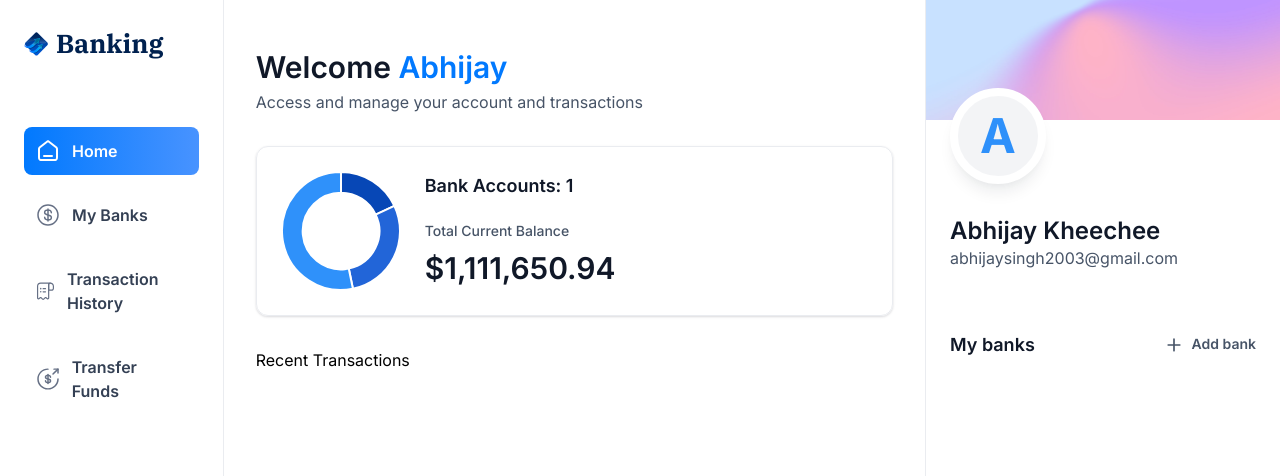
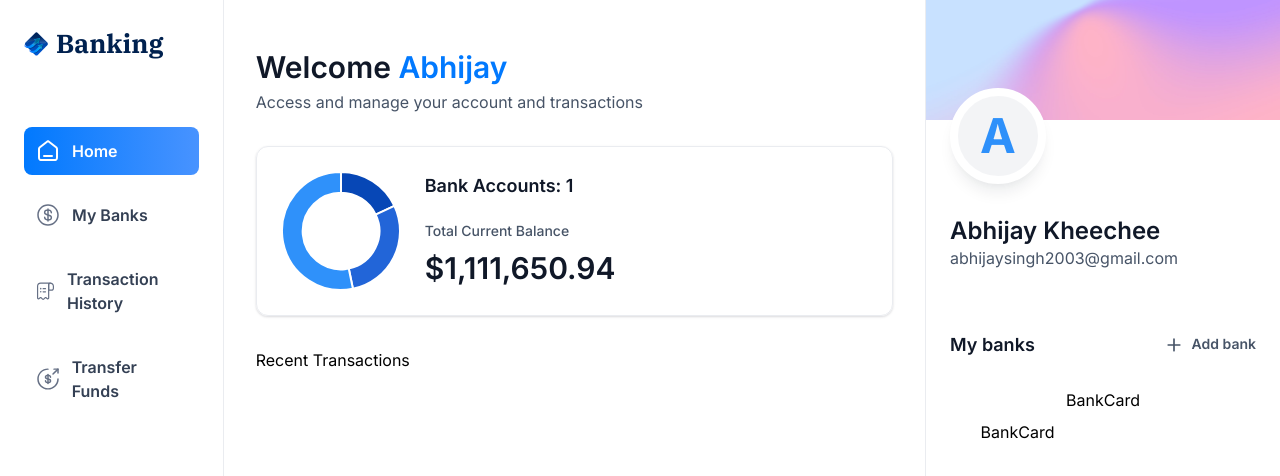
Before and after one commit to abhijaykheechee/banking-app, a Next.js app: page / in a window 1280 px wide. Shown: the top 476 px of the page. Built offline with nearby package versions, Linux system fonts and the light colour scheme.

Commit message:
add section for bank cards, create component too

```diff
--- a/app/(root)/page.tsx
+++ b/app/(root)/page.tsx
@@ -26,7 +26,7 @@ const Home = () => {
         </header>
         Recent Transactions
       </div>
-      <RightSidebar user={loggedIn} transactions={[]} banks={[]} />
+      <RightSidebar user={loggedIn} transactions={[]} banks={[{}, {}]} />
     </section>
   );
 };
--- /dev/null
+++ b/components/ui/BankCard.tsx
@@ -0,0 +1,4 @@
+const BankCard = () => {
+  return <div>BankCard</div>;
+};
+export default BankCard;
--- a/components/ui/RightSidebar.tsx
+++ b/components/ui/RightSidebar.tsx
@@ -1,5 +1,6 @@
 import Image from "next/image";
 import Link from "next/link";
+import BankCard from "./BankCard";
 
 const RightSidebar = ({ user, transactions, banks }: RightSidebarProps) => {
   return (
@@ -33,6 +34,28 @@ const RightSidebar = ({ user, transactions, banks }: RightSidebarProps) => {
             <h2 className="text-14 font-semibold text-gray-600">Add bank</h2>
           </Link>
         </div>
+        {banks?.length > 0 && (
+          <div className="relative flex flex-1 flex-col items-center justify-center gap-5">
+            <div className="relative z-10">
+              <BankCard
+                key={banks[0].$id}
+                accounts={banks[0]}
+                userName={`${user.firstName} ${user.lastName}`}
+                showBalance={false}
+              />
+            </div>
+            {banks[1] && (
+              <div className="absolute right-0 top-8 z-0 w-[90%]">
+                <BankCard
+                  key={banks[1].$id}
+                  accounts={banks[1]}
+                  userName={`${user.firstName} ${user.lastName}`}
+                  showBalance={false}
+                />
+              </div>
+            )}
+          </div>
+        )}
       </section>
     </aside>
   );
```
